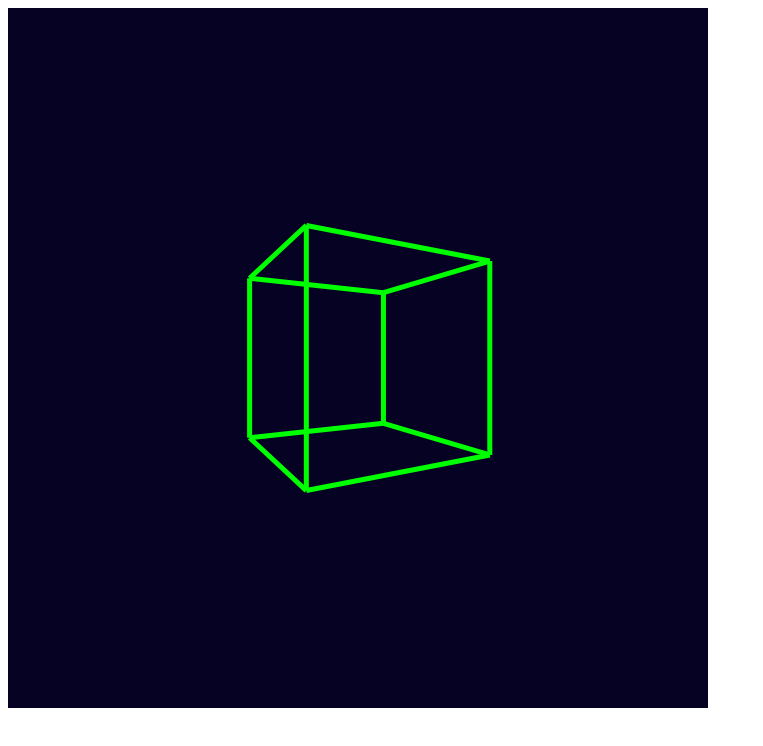
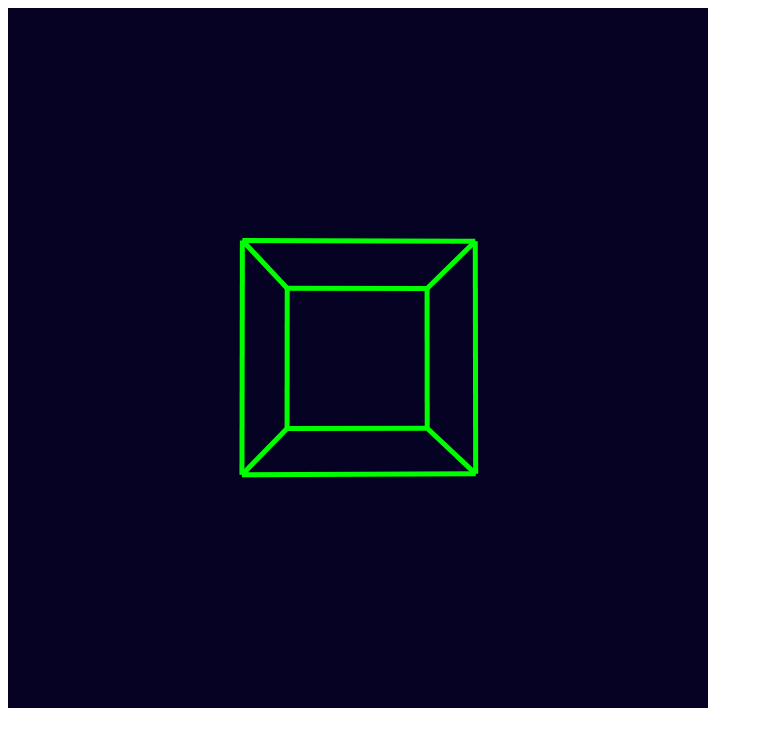
Before and after one commit to mzmahid/goriber_3d_engine, a plain HTML site: page index.html in a window 1280 px wide. Shown: the whole page, without its empty margins (0-763 px from the left). Drawn offline with Linux system fonts and the light colour scheme.

Commit message:
implement multi axis rotation at the same time

```diff
--- a/scripts.js
+++ b/scripts.js
@@ -1,9 +1,15 @@
 /** @type {HTMLCanvasElement} */
 
+const body = document.querySelector("body");
 const canvas = document.getElementById("canvas");
 const ctx = canvas.getContext("2d");
 let h = canvas.height;
 let w = canvas.width;
+let ct = 0;
+
+// let ZnegBtn = document.querySelector("#Zneg");
+// let XposBtn = document.querySelector("#Xpos");
+// body.appendChild(ZnegBtn);
 
 function clear() {
     ctx.fillStyle = "#050223ff";
@@ -16,7 +22,7 @@ function point({x, y}) {
     ctx.fillRect(x - s/2 , y - s/2, s, s);
     return {x: x - s/2,
             y: y - s/2,
-            };
+    };
 }
 
 function cordTranslate({x, y}) {
@@ -25,9 +31,9 @@ function cordTranslate({x, y}) {
     return {x, y};
 }
 
-function translate({x, y, z}) {
-    z += dz;
-    return {x, y, z};
+function translate(p,dx=0, dy=0, dz=0) {
+    p.z -= dz;
+    return p;
 }
 
 function project({x, y, z}) {
@@ -37,17 +43,51 @@ function project({x, y, z}) {
 }
 
 function rotate({x, y, z}){
-    let cos = Math.cos(angle);
-    let sin = Math.sin(angle);
-    // x = x * Math.cos(angle) - z * Math.sin(angle);
-    // z = x * Math.sin(angle) + y * Math.cos(angle);
-    return {
-        x: x * cos - z * sin,
-        y: y,
-        z : x * sin + z * cos - 1, //step back 1 unit to view it from outside.
+    p = {x, y, z};
+
+    function rotX({x, y, z} ,angle) {
+        let cos = Math.cos(angle);
+        let sin = Math.sin(angle);
+        return {
+            x: x,
+            y: y*cos - z*sin,
+            z: y*sin + z*cos,
+        }
     }
 
+    function rotY({x, y, z}, angle) {
+        let cos = Math.cos(angle);
+        let sin = Math.sin(angle);
+        return {
+            x: x*cos + z*sin,
+            y: y,
+            z: -x*sin + z*cos
+        }
+    }
+
+    function rotZ({x, y, z}, angle) {
+        let cos = Math.cos(angle);
+        let sin = Math.sin(angle);
+        return {
+            x: x*cos - y*sin,
+            y: x*sin + y*cos,
+            z: z
+        }
+    }
+    // let options = [rotX, rotY, rotZ];
+    // let pick = Math.round(Math.random() * 2);
+    // options[pick](angle);
+    let p1 = rotX(p, angle);
+    let p2 = rotY(p1, angle);
+    let p3 = rotY(p2, angle);
+    p1.z -= 1;
+    p2.z -= 1;
+    p3.z -= 1;
+    return p3;
+
+
 }
+    // let pF = {x: (p1.x * p2.x), y: (p1.y * p2.y), z: (p1.z * p2.z)};
 
 function drawLine(p1, p2) {
     ctx.strokeStyle = "lime";
@@ -62,25 +102,25 @@ function drawLine(p1, p2) {
 
 function animate() {
     clear();
+    let p1, p2;
     for (const e of edges) {
         let v1 = vertices[ e[0] ];
         let v2 = vertices[ e[1] ];
-        let p1 = cordTranslate( project( rotate(v1) ) );
+        p1 = cordTranslate( project( rotate(v1) ) );
         p2 = cordTranslate( project( rotate(v2) ) );
-        // let p2 = {x:69, y:69};
         // console.log(p1, p2);
         drawLine(p1,p2);
     }
-    dz += 1*dt;
-    angle += Math.PI / 3 * dt;
-    // drawLine(vertices);
+    // for(const p1 of vertices) {
+    //     point(cordTranslate( project( rotate(p1) ) ));
+    // }
+    // dz += 1*dt;
+    angle += Math.PI / 10 * dt;
     setTimeout(animate, 1000/FPS);
 }
 
 const FPS = 60;
 const dt = 1/FPS;
-let dz = 0;
-let z = 10; // z axis positive is towards the viewer, negative inside screen.
 let angle = 0;
 const vertices = [
     {x:  0.25, y:  0.25, z:  0.25},
@@ -99,6 +139,5 @@ const edges = [
     [4, 5], [5, 6], [6, 7], [7, 4],
     [0, 4], [1, 5], [2, 6], [3, 7]
 ]
-
 clear();
 animate();
```
Also changed, not shown: index.html (+1 -0 lines).
